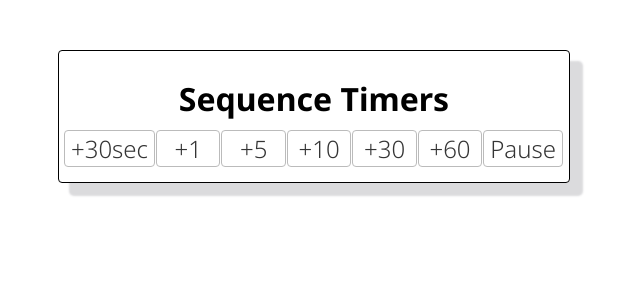
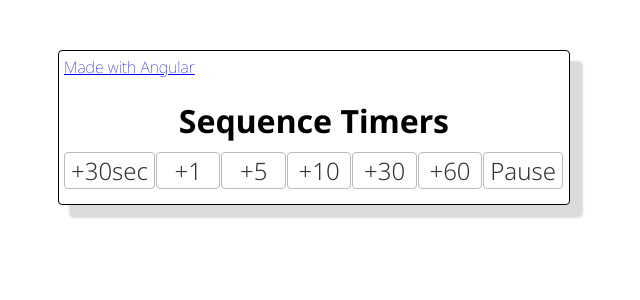
Before and after one commit to taylorhutchison/sequence-timer, an Angular app in the folder src/: page / in a window 1280 px wide. Shown: the top 300 px of the page, without its empty margins (326-966 px from the left). Built offline with nearby package versions, Linux system fonts and the light colour scheme.

Commit message:
Add link to github

```diff
--- a/src/src/app/app.component.ts
+++ b/src/src/app/app.component.ts
@@ -9,6 +9,7 @@ import { TimersService } from './timers.service';
   template: `
 
     <div class="container">
+    <a href="https://github.com/taylorhutchison/sequence-timer/tree/main/src">Made with Angular</a>
     <h1>Sequence Timers</h1>
     <div class="mainControls">
 
```
